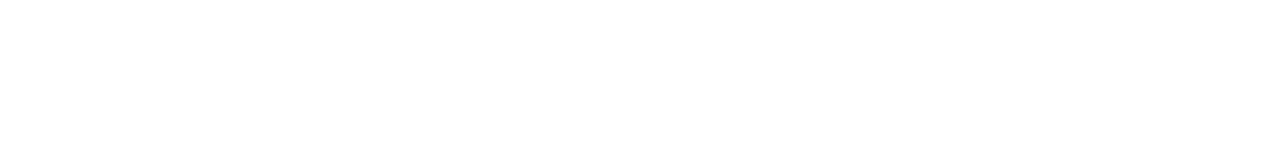
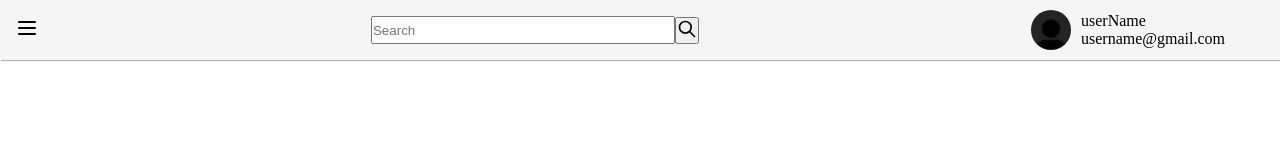
Before and after one commit to MariusLalaina/User-Management, a website built with Vite: page index.html in a window 1280 px wide. Built offline with nearby package versions, Linux system fonts and the light colour scheme.

Commit message:
adding menu

```diff
--- a/index.html
+++ b/index.html
@@ -7,6 +7,29 @@
   <title>User Management</title>
 </head>
 <body>
-
+  <div class="menu">
+    <p class="icon-menu"><svg xmlns="http://www.w3.org/2000/svg" class="icon icon-tabler icon-tabler-menu-2" width="24"
+      height="24" viewBox="0 0 24 24" stroke-width="2" stroke="currentColor" fill="none" stroke-linecap="round"
+      stroke-linejoin="round">
+      <path stroke="none" d="M0 0h24v24H0z" fill="none" />
+      <path d="M4 6l16 0" />
+      <path d="M4 12l16 0" />
+      <path d="M4 18l16 0" />
+    </svg></p>
+    <span><input type="text" placeholder="Search"><button><svg xmlns="http://www.w3.org/2000/svg"
+      class="icon-tabler-search" width="20" height="20" viewBox="0 0 24 24" stroke-width="2" stroke="currentColor"
+      fill="none" stroke-linecap="round" stroke-linejoin="round">
+      <path stroke="none" d="M0 0h24v24H0z" fill="none" />
+      <path d="M10 10m-7 0a7 7 0 1 0 14 0a7 7 0 1 0 -14 0" />
+      <path d="M21 21l-6 -6" />
+    </svg></button></span>
+    <div class="profil_active">
+        <img src="img/Untitled.jpeg" alt="Image" class="avatar">
+        <div class="info">
+          <p>userName</p>
+          <p>username@gmail.com</p>
+        </div>
+    </div><!--profil_active-->
+  </div><!--menu-->
 </body>
 </html>
--- a/style.scss
+++ b/style.scss
@@ -0,0 +1,36 @@
+* {
+    margin: 0;
+    padding: 0;
+}
+
+.menu {
+    background-color: whitesmoke;
+    box-shadow: 1px 1px 1px rgb(175, 175, 175);
+    display: flex;
+    align-items: center;
+    justify-content: space-between;
+    padding: 10px 15px;
+
+    input {
+        height: 24px;
+        width: 300px;
+    }
+
+    span {
+        display: flex;
+        align-items: center;
+    }
+}
+
+.profil_active {
+    display: flex;
+    align-items: center;
+    gap: 10px;
+    margin-right: 40px;
+    .avatar {
+        width: 40px;
+        height: 40px;
+        border-radius: 100%;
+        object-fit: cover;
+    }
+}
```
Also changed, not shown: img/Untitled.jpeg (added), style.css, 1 other file.
